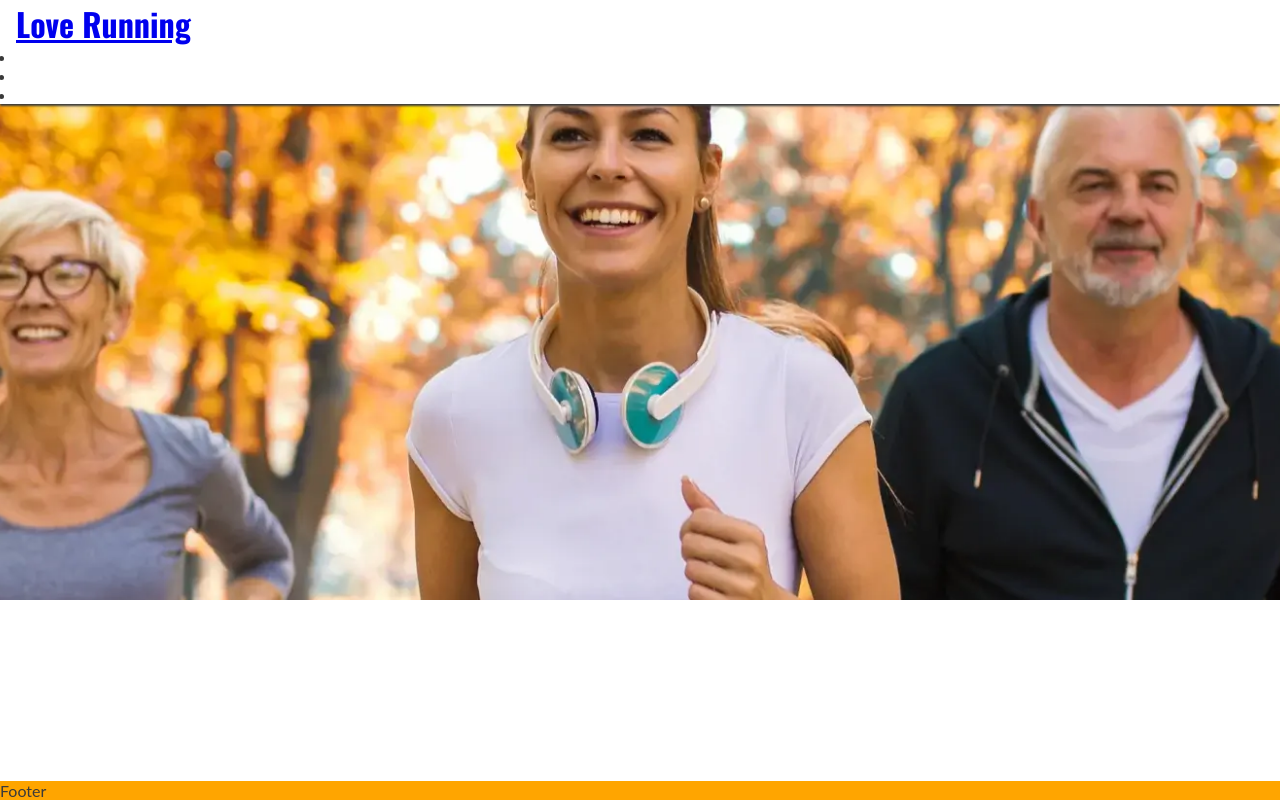
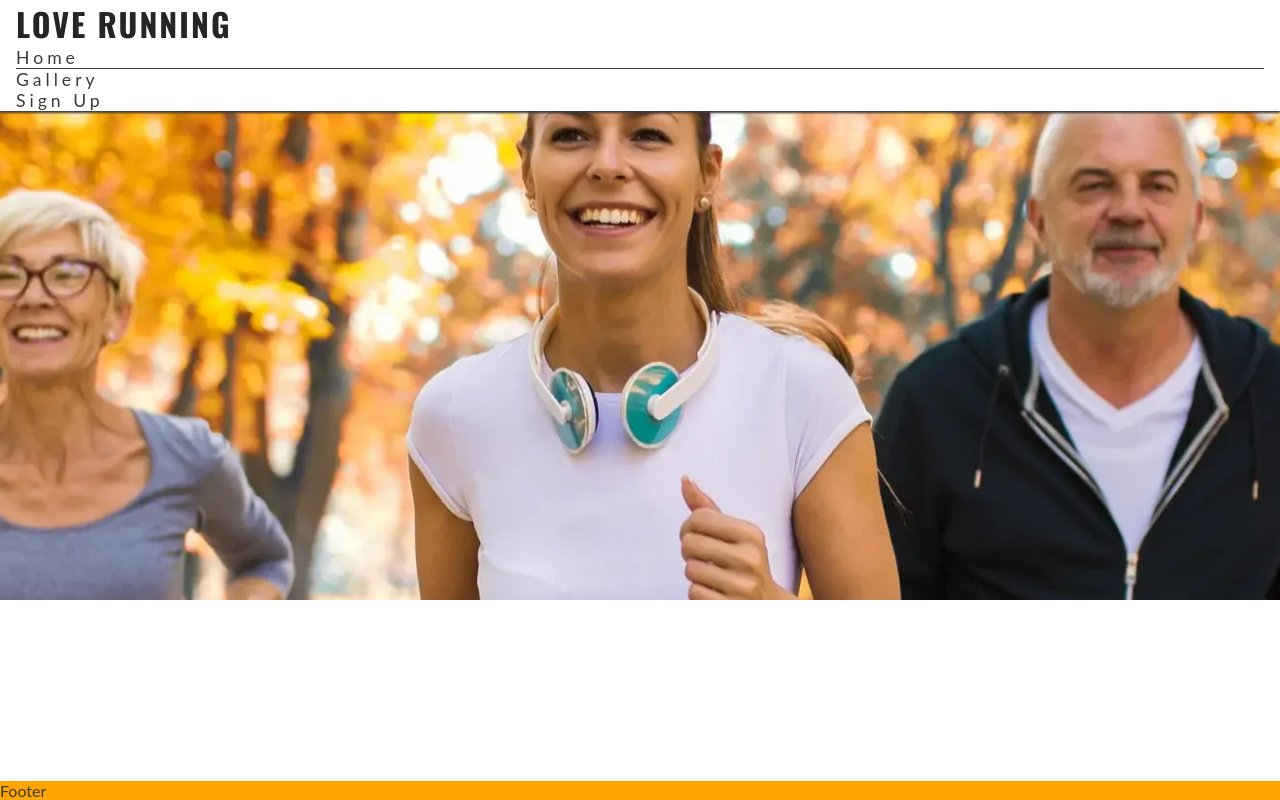
Before and after one commit to fabricio-araujo/love-running, a plain HTML site: page index.html in a window 1280 px wide. Drawn offline with nearby package versions, Linux system fonts and the light colour scheme.

Commit message:
Added style to menu

```diff
--- a/assets/css/style.css
+++ b/assets/css/style.css
@@ -24,8 +24,30 @@ header {
     box-shadow: 0 2px 2px #3a3a3a;
 }
 
+header a {
+    text-decoration: none;
+    color: inherit;
+}
+
 h1 {
     font-family: 'Oswald', sans-serif;
+    text-transform: uppercase;
+    letter-spacing: 2px;
+    color: #252525;
+}
+
+#menu {
+    font-size: 110%;
+    letter-spacing: 4px;
+    list-style-type: none;
+}
+
+#mwnu > li {
+    margin-bottom: 1em;
+}
+
+.active {
+    border-bottom: 1px solid #3a3a3a;
 }
 
 /* Main content */
--- a/index.html
+++ b/index.html
@@ -21,10 +21,10 @@
             <h1 id="logo">Love Running</h1>
         </a>
         <nav>
-            <ul>
-                <li><a href="Home"></a></li>
-                <li><a href="Gallery"></a></li>
-                <li><a href="Sign Up"></a></li>
+            <ul id="menu">
+                <li class="active"><a href="Home">Home</a></li>
+                <li><a href="Gallery">Gallery</a></li>
+                <li><a href="Sign Up">Sign Up</a></li>
             </ul>
         </nav>
     </header>
```
